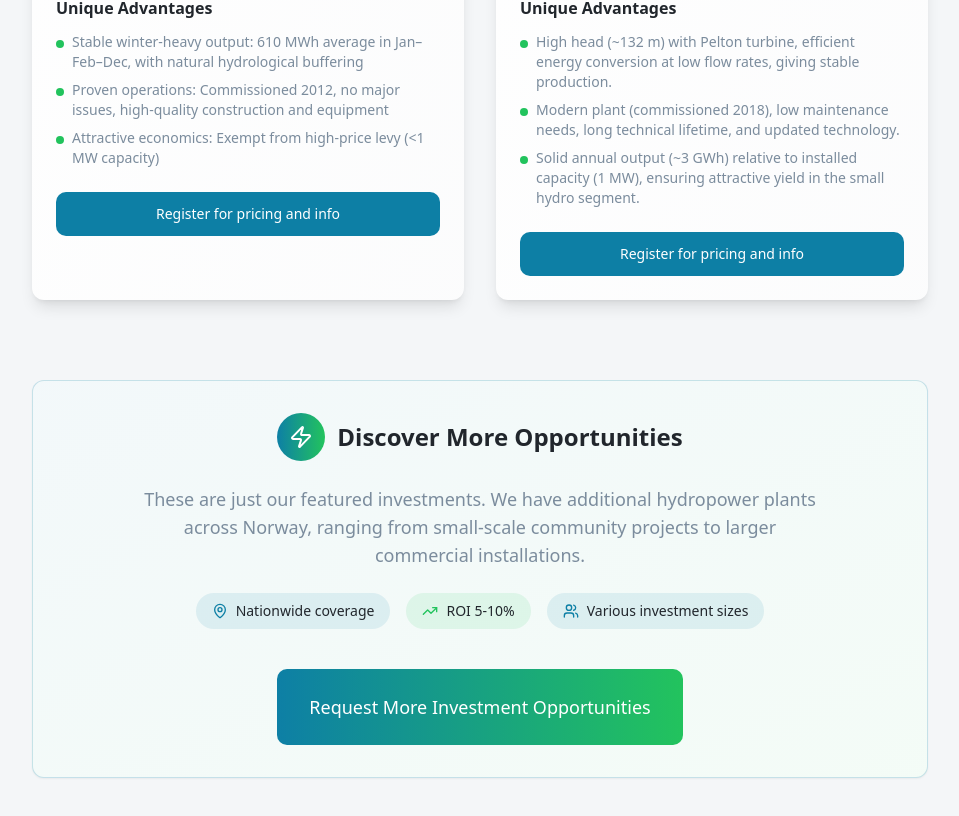
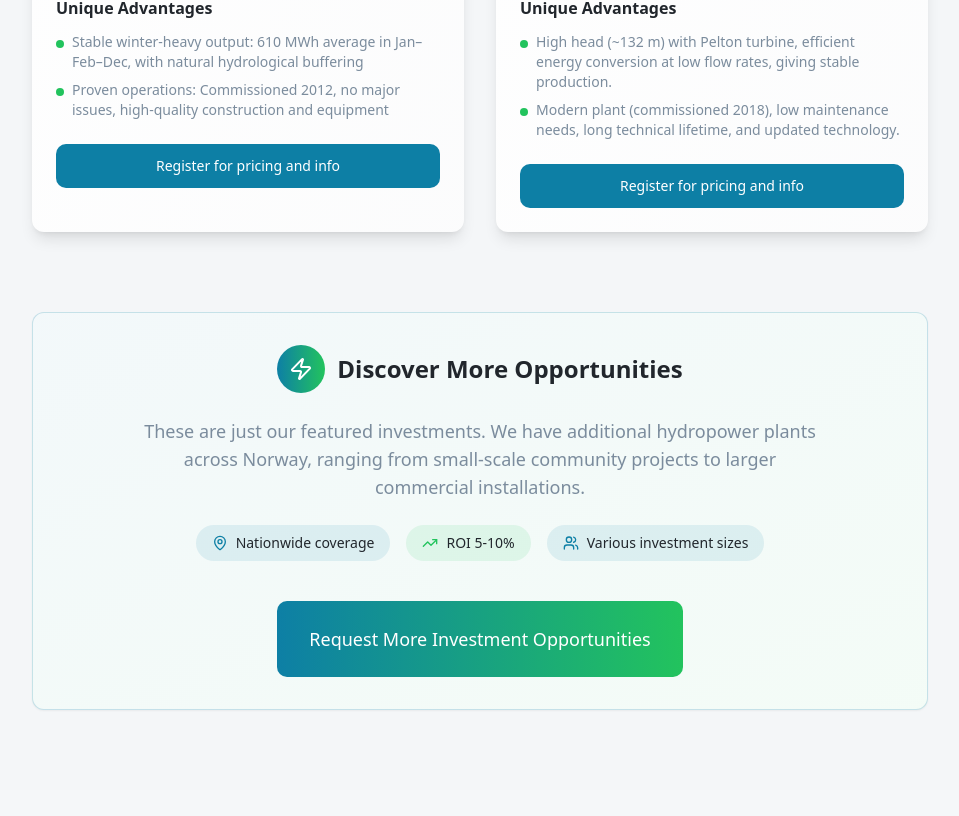
Before and after one commit to rastumbenjamin-gif/smakraftmegleren, a React (Vite) app: page / in a window 1280 px wide. Shown: the part 3434-4250 px from the top of the page, without its empty margins (160-1119 px from the left). After the commit the page ends 4224 px from the top, so only its background shows below. Built offline with nearby package versions, Linux system fonts and the light colour scheme.

Commit message:
Code edited in Lovable Code Editor

```diff
--- a/src/components/InvestmentOpportunities.tsx
+++ b/src/components/InvestmentOpportunities.tsx
@@ -80,8 +80,7 @@ export const InvestmentOpportunities = () => {
       buildYear: "2012",
       advantages: [
         t('opportunities.vollabekken.advantage1'),
-        t('opportunities.vollabekken.advantage2'),
-        t('opportunities.vollabekken.advantage3')
+        t('opportunities.vollabekken.advantage2')
       ]
     },
     {
@@ -103,8 +102,7 @@ export const InvestmentOpportunities = () => {
       buildYear: "2018",
       advantages: [
         t('opportunities.sandvik.advantage1'),
-        t('opportunities.sandvik.advantage2'),
-        t('opportunities.sandvik.advantage3')
+        t('opportunities.sandvik.advantage2')
       ]
     }
   ];
```
